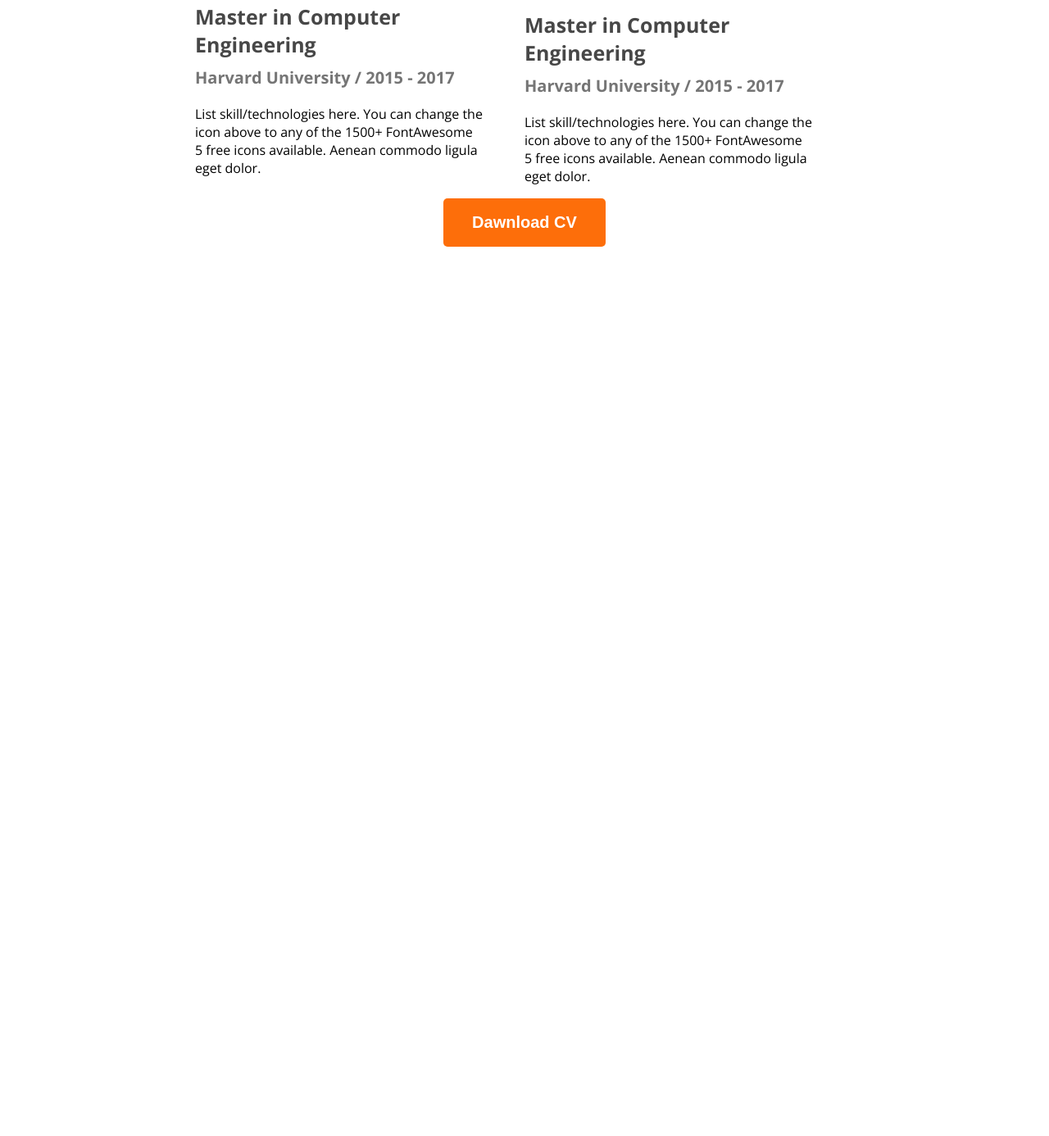
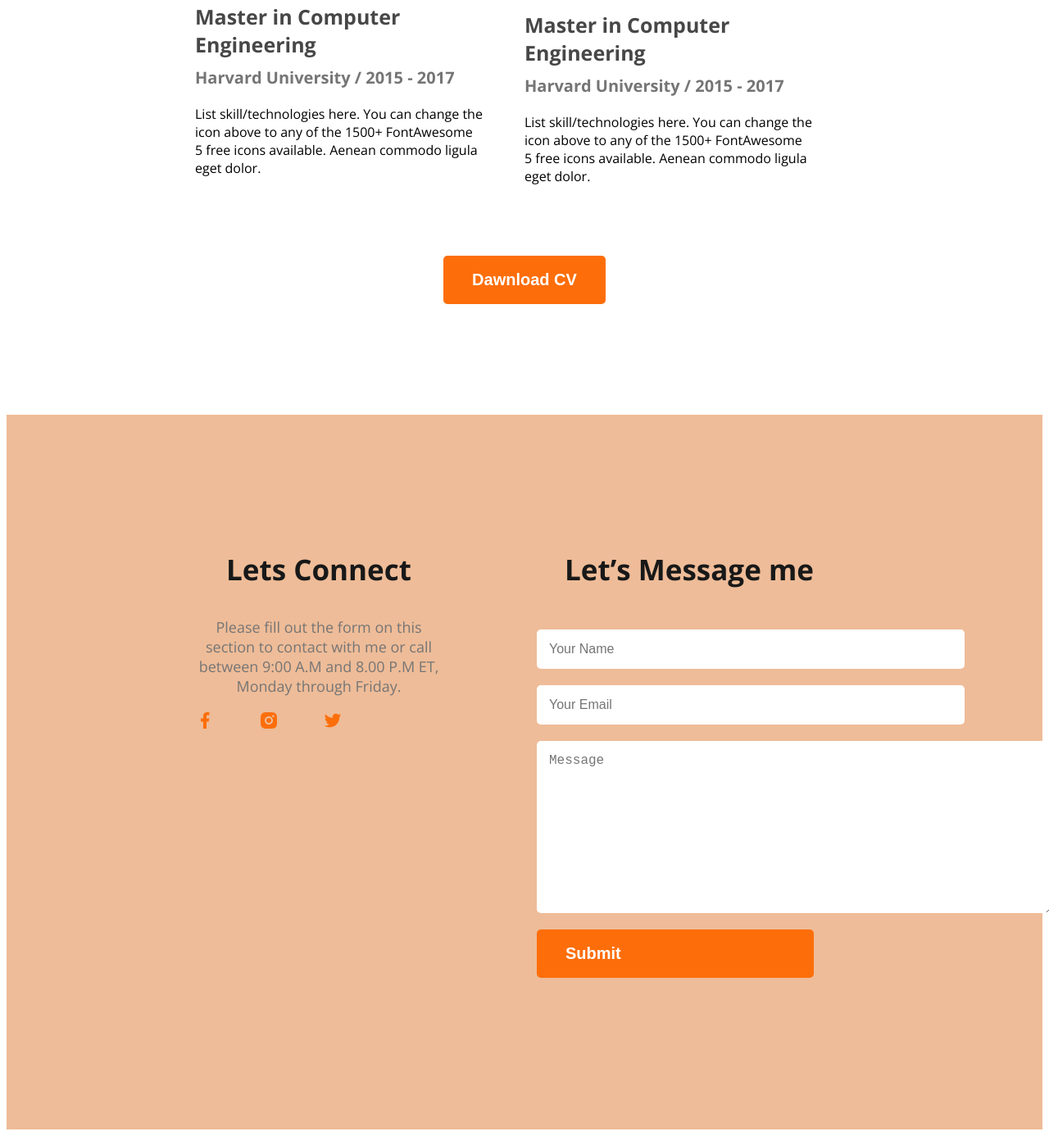
Before and after one commit to NousadUlHuda/webdeveloper-portfolio, a plain HTML site: page index.html in a window 1280 px wide. Shown: the part 3413-4799 px from the top of the page at 82% size. Before the commit the page ends 3722 px from the top, so only its background shows below. Drawn offline with nearby package versions, Linux system fonts and the light colour scheme.

Commit message:
finish the footer

```diff
--- a/index.html
+++ b/index.html
@@ -160,7 +160,24 @@
 
     </main>
     <footer>
-
+        <div class="footer-column">
+            <h3 class="section-title">Lets Connect</h3>
+            <p class="section-description">Please fill out the form on this section to contact with me or call between 9:00 A.M and 8.00 P.M ET, Monday through Friday.</p>
+            <div class="social-links">
+                <a href=""><img src="images/icons/facebook.png" alt=""></a>
+                <a href=""><img src="images/icons/insta.png" alt=""></a>
+                <a href=""><img src="images/icons/twitter.png" alt=""></a>
+            </div>
+        </div>
+        <div class="footer-column">
+            <h3 class="section-title">Let’s Message me</h3>
+            <form class="contract">
+                <input type="text" name="" placeholder="Your Name">
+                <input type="email" name="" placeholder="Your Email">
+                <textarea name="" placeholder="Message" id="" cols="30" rows="10"></textarea>
+                <input class="btn-primary type="submit" value="Submit">
+            </form>
+        </div>
     </footer>
 </body>
 </html>
--- a/style/portfolio.css
+++ b/style/portfolio.css
@@ -168,4 +168,35 @@ main section{
 
 .dawnload-cv{
     text-align: center;
+    margin-top: 50px;
+    padding: 20px;
 }
+
+/*footer related styles */
+
+footer{
+    display: flex;
+    gap: 100px;
+    margin-top: 115px;
+    padding: 130px 230px;
+    background: #eebc98;
+}
+
+.footer-column{
+    width: 50%;
+}
+
+.contract, input, textarea{
+    display: block;
+    margin-bottom: 20px;
+    padding: 15px 300px 15px 15px;
+    font-size: 16px;
+    color:#33236b;
+    border-radius: 5px;
+    border: 0px;
+
+}
+
+.social-links a{
+    margin-right: 50px;
+}
```
